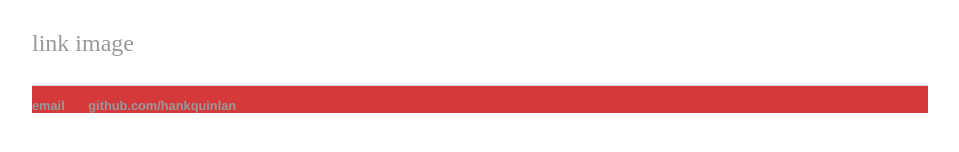
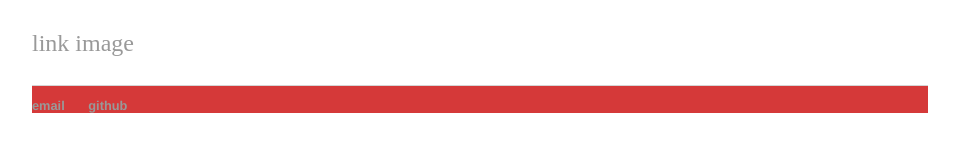
Before and after one commit to brentmobbs/brentmobbs.github.io, a Jekyll site: the page built from index.html, in a window 1280 px wide. Shown: the part 228-380 px from the top of the page, without its empty margins (160-1119 px from the left). Built offline with Jekyll 4.4.1, drawn with Linux system fonts in a browser that asks for light colours.

Commit message:
Update default.html

```diff
--- a/_layouts/default.html
+++ b/_layouts/default.html
@@ -21,8 +21,8 @@
 			</div><!-- /.container -->
 			<footer>
 	    		<ul>
-	        		<li><a href="mailto:hankquinlanhub@gmail.com">email</a></li>
-	        		<li><a href="https://github.com/hankquinlan">github.com/hankquinlan</a></li>
+	        		<li><a href="mailto:brentdmobbs@gmail.com">email</a></li>
+	        		<li><a href="https://github.com/brentmobbs">github</a></li>
 				</ul>
 			</footer>
 		</body>
```
